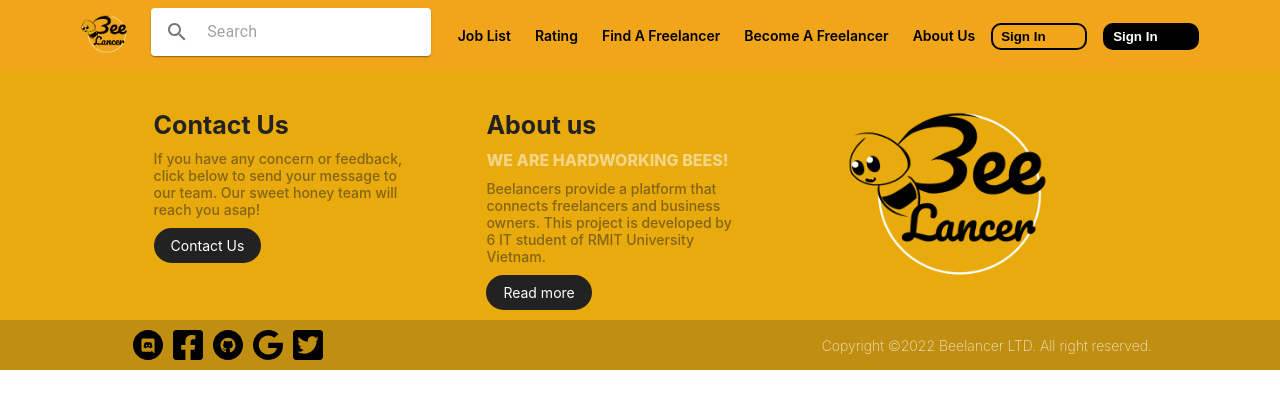
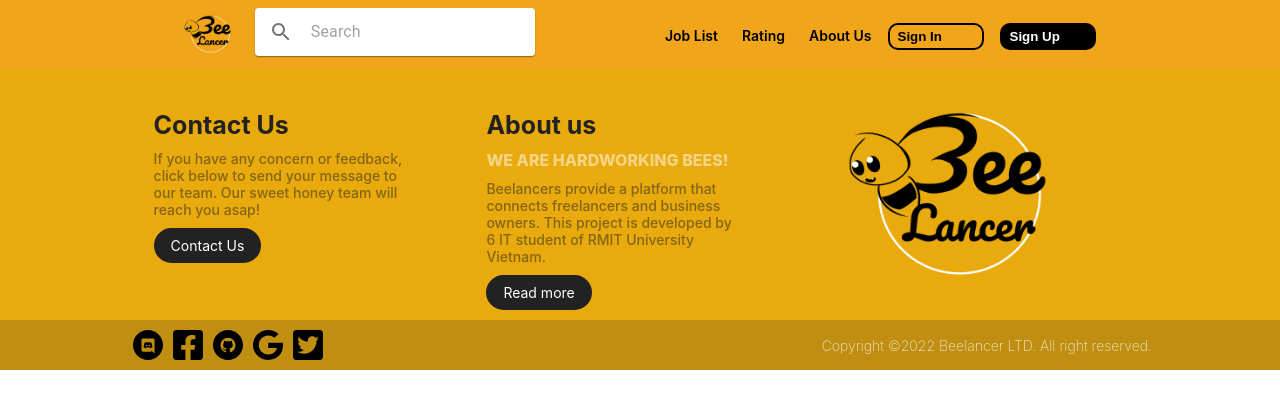
Before and after one commit to hault033092/FWP_GroupProject, a React (Create React App) app in the folder beelancer_main/frontend/: page /Rating in a window 1280 px wide. Shown: the top 408 px of the page. Built offline with nearby package versions, Linux system fonts and the light colour scheme.

Commit message:
fix stuffs xx time

```diff
--- a/beelancer_main/frontend/src/components/Header/Header.jsx
+++ b/beelancer_main/frontend/src/components/Header/Header.jsx
@@ -156,10 +156,9 @@
               <Menu>
                 <MenuItem to='/joblist'>Job List</MenuItem>
                 <MenuItem to='/rating'>Rating</MenuItem>
-                <MenuItem to='/findfreelancer'>Find A Freelancer</MenuItem>
-                <MenuItem to='/becomefreelancer'>Become A Freelancer</MenuItem>
                 <MenuItem to='/AboutUs'>About Us</MenuItem>
               </Menu>
+              <MenuItem to='/signin'>
                 <Button
                   backgroundColor='transparent'
                   color='#000000'
@@ -168,14 +167,18 @@
                 >
                   Sign In
                 </Button>
+              </MenuItem>
+
+              <MenuItem to='/signup'>
                 <Button
                   backgroundColor='#000000'
                   color='#ffffff'
                   borderRadius='10px'
                   borderWidth='2px'
                 >
-                Sign In
+                  Sign Up
                 </Button>
+              </MenuItem>
             </Right>
           </Component>
         </div>
--- a/beelancer_main/frontend/src/pages/BeFreelancer.jsx
+++ /dev/null
@@ -1,9 +0,0 @@
-import React from 'react'
-
-const BeFreelancer = () => {
-  return (
-    <div>BeFreelancer</div>
-  )
-}
-
-export default BeFreelancer
--- a/beelancer_main/frontend/src/pages/FindFreelancer.jsx
+++ /dev/null
@@ -1,9 +0,0 @@
-import React from 'react'
-
-const FindFreelancer = () => {
-  return (
-    <div>FindFreelancer</div>
-  )
-}
-
-export default FindFreelancer
--- a/beelancer_main/frontend/src/pages/Pages.jsx
+++ b/beelancer_main/frontend/src/pages/Pages.jsx
@@ -1,8 +1,6 @@
 import React from 'react'
 import { Routes, Route } from 'react-router-dom'
 import AboutUs from './AboutUs'
-import BeFreelancer from './BeFreelancer'
-import FindFreelancer from './FindFreelancer'
 import Home from './Home'
 import SignIn from './SignIn'
 import SignUp from './SignUp'
@@ -19,8 +17,6 @@
       <Route path='/SignIn' element={<SignIn />} />
       <Route path='/SignUp' element={<SignUp />} />
       <Route path='/ForgotPassword' element={<ForgotPassword />} />
-      <Route path='/FindFreelancer' element={<FindFreelancer />} />
-      <Route path='/BeFreelancer' element={<BeFreelancer />} />
       <Route path='/JobPost' element={<JobPost />} />
       <Route path='/ContactUs' element={<ContactUs />} />
       {/* <Route path='/Rating' element={<Rating />} /> */}
```
Also changed, not shown: beelancer_main/frontend/Package.txt (added). Lines whose indentation alone changed are shown as unchanged.
